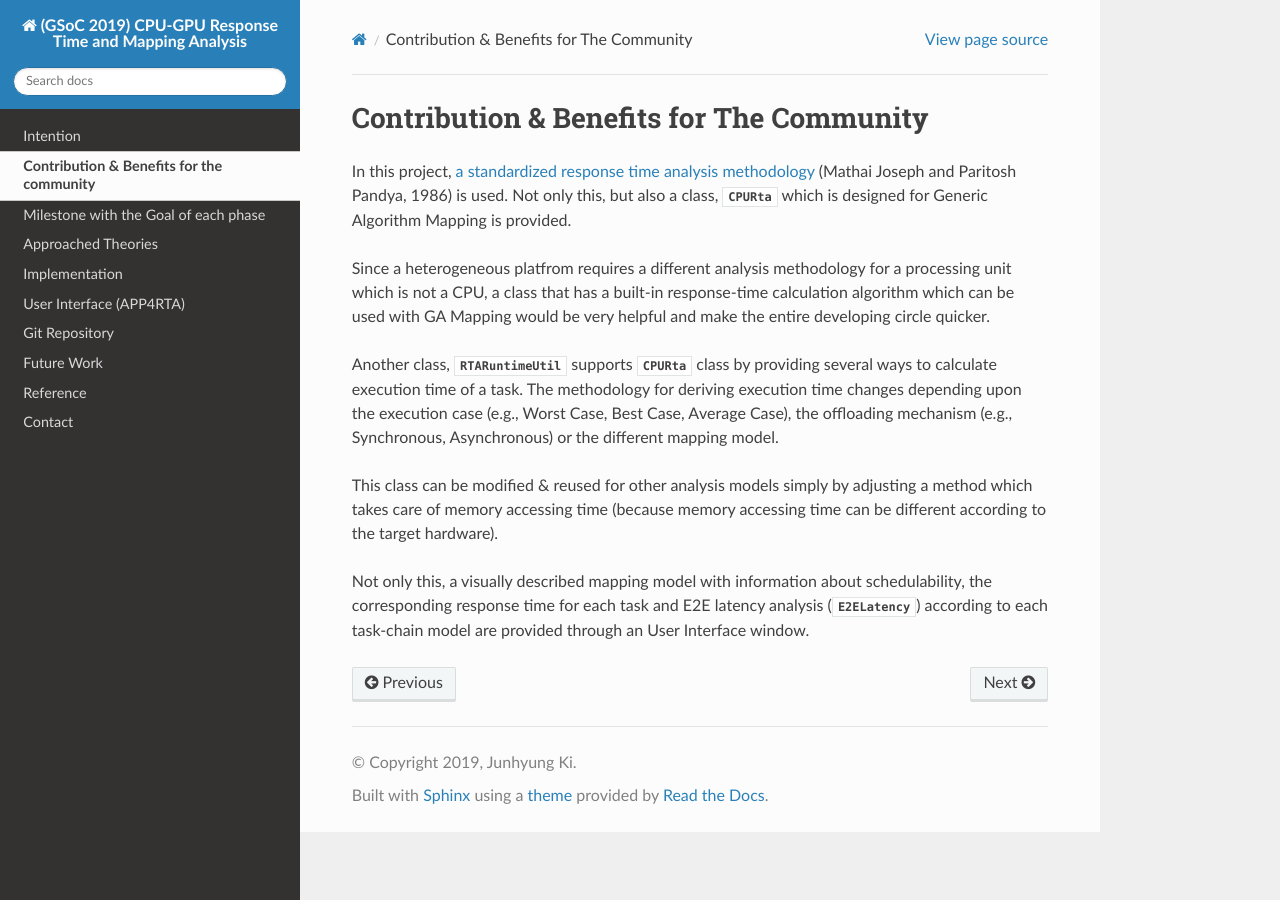
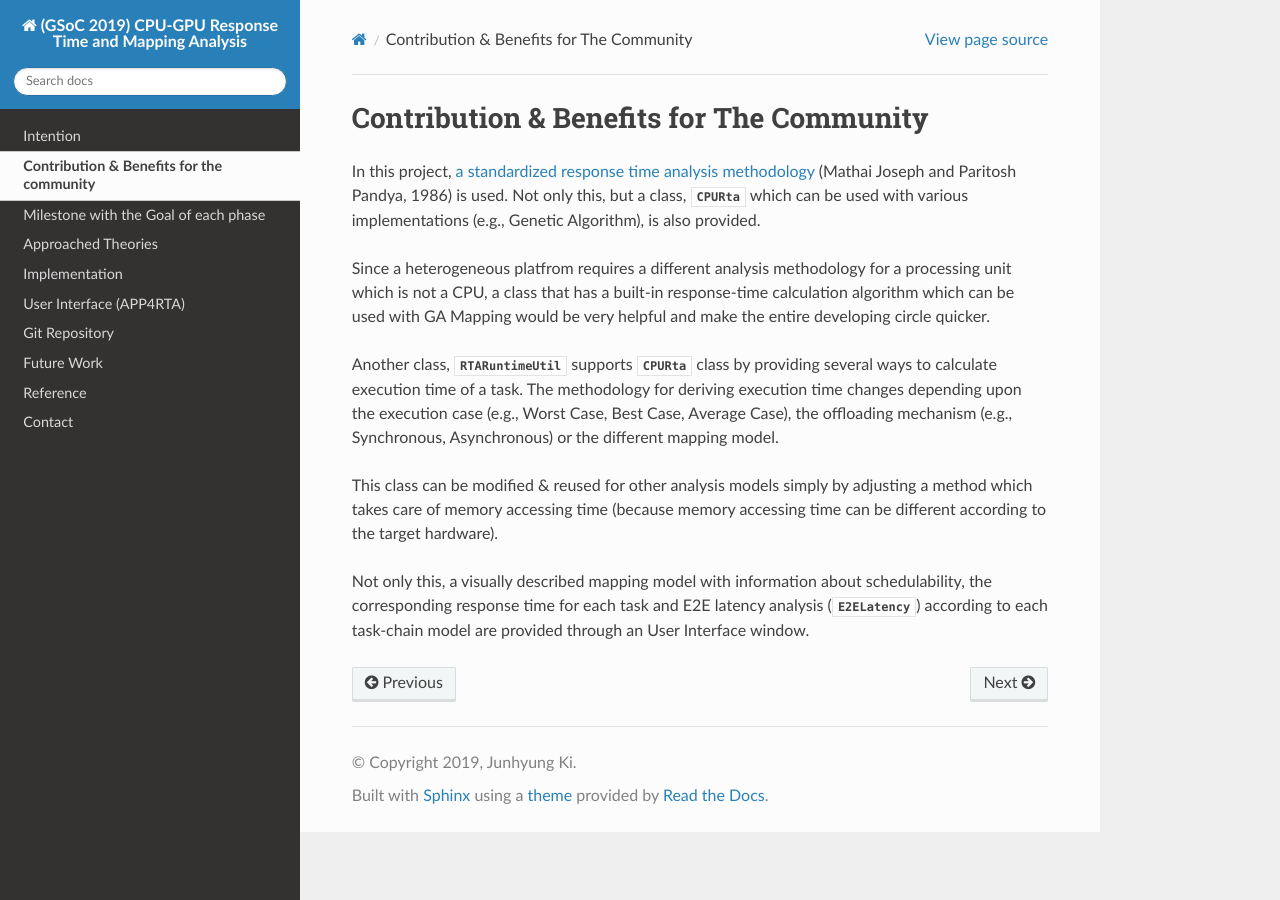
Before and after one commit to junh-ki/gsoc_doc, a Sphinx documentation site: the page built from docs/source/contents/contribution.rst, in a window 1280 px wide. Built offline with Sphinx 7.4.7 and the Read the Docs theme 2.0.0, drawn with Linux system fonts in a browser that asks for light colours.

Commit message:
change on contribution.rst

```diff
--- a/docs/source/contents/contribution.rst
+++ b/docs/source/contents/contribution.rst
@@ -1,7 +1,7 @@
 Contribution & Benefits for The Community
 =========================================
 
-In this project, `a standardized response time analysis methodology <https://academic.oup.com/comjnl/article/29/5/390/486162>`_ (Mathai Joseph and Paritosh Pandya, 1986) is used. Not only this, but also a class, `CPURta` which is designed for Generic Algorithm Mapping is provided.
+In this project, `a standardized response time analysis methodology <https://academic.oup.com/comjnl/article/29/5/390/486162>`_ (Mathai Joseph and Paritosh Pandya, 1986) is used. Not only this, but a class, `CPURta` which can be used with various implementations (e.g., Genetic Algorithm), is also provided.
 
 Since a heterogeneous platfrom requires a different analysis methodology for a processing unit which is not a CPU, a class that has a built-in response-time calculation algorithm which can be used with GA Mapping would be very helpful and make the entire developing circle quicker.
 
```
